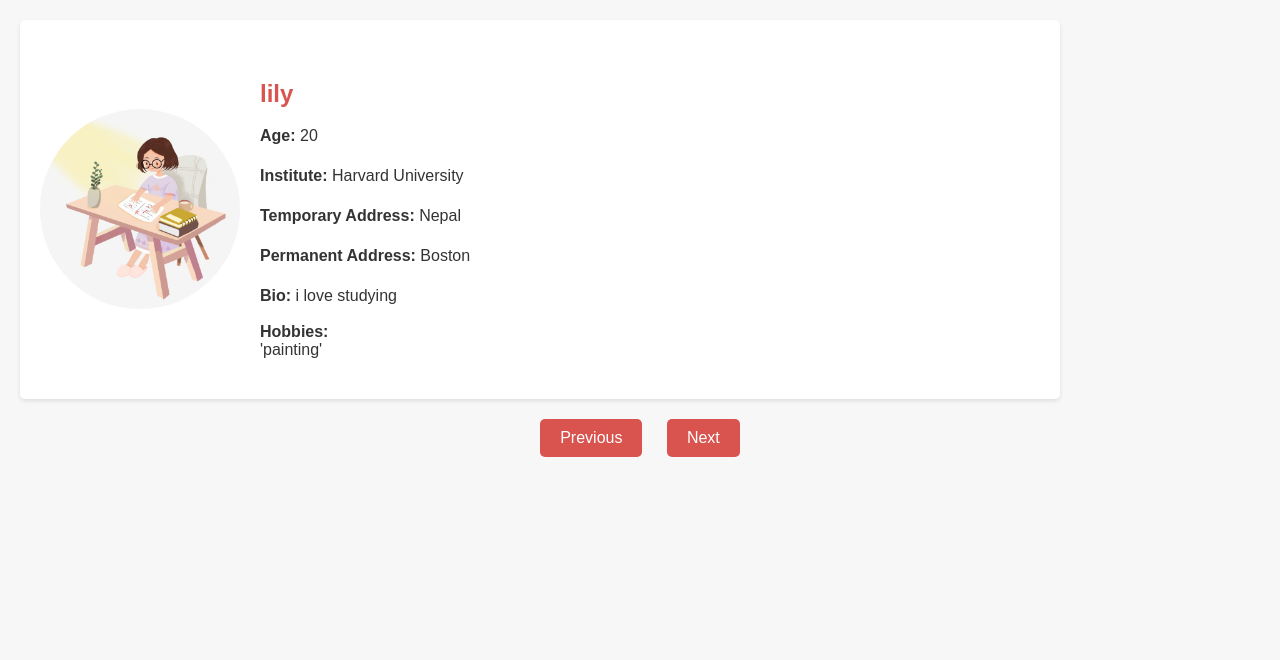
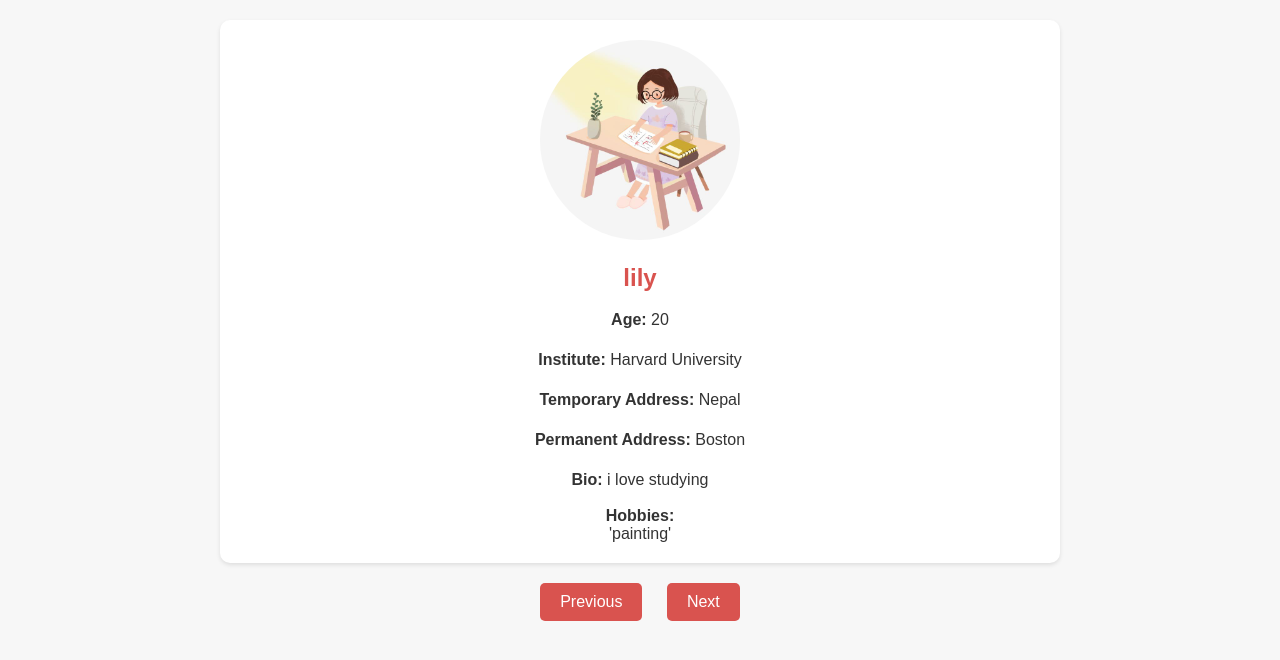
Before and after one commit to shreeeyaaa/finalroomie, a Django app: page /roomie/show_profiles?person_name=lily in a window 1280 px wide. Shown: the top 660 px of the page. Run offline with Django 3.2, Linux system fonts and the light colour scheme.

Commit message:
changes in user profile

```diff
--- a/roomie/templates/users.html
+++ b/roomie/templates/users.html
@@ -1,11 +1,11 @@
-
+<!--
 <!DOCTYPE html>
 <html lang="en">
 <head>
   <meta charset="UTF-8">
   <meta name="viewport" content="width=device-width, initial-scale=1.0">
   <title>User Profiles</title>
-  <!-- <link rel="stylesheet" href="style.css"> -->
+
   <style>
     body {
   font-family: Arial, sans-serif;
@@ -19,7 +19,7 @@
   display: flex;
   justify-content: space-between;
   margin: 20px;
-  max-width: 1000px; /* Limit container width for responsiveness */
+  max-width: 1000px;
   padding: 20px;
   border-radius: 5px;
   background-color: #fff;
@@ -27,7 +27,7 @@
 }
 
 .profile {
-  flex: 0 0 200px; /* Fix image width */
+  flex: 0 0 200px;
   display: flex;
   justify-content: center;
   align-items: center;
@@ -40,12 +40,12 @@
 }
 
 .details {
-  flex: 1; /* Flexible width for details */
+  flex: 1;
   padding: 20px;
 }
 
 .details h2 {
-  color: #d9534f; /* Slightly red color */
+  color: #d9534f;
   margin-bottom: 10px;
 }
 
@@ -113,10 +113,7 @@
   </div>
 
   <div class="navigation">
-    <!-- <form action="{% url 'show_profiles' %}" method="get">
-      <button type="submit" name="backward">Previous</button>
-      <button type="submit" name="forward">Next</button>
-    </form> -->
+
     <form action="{% url 'show_profiles' %}" method="get">
         <input type="hidden" name="person_name" value="{{ current_user_data.name }}">
         <button type="submit" name="backward">Previous</button>
@@ -126,4 +123,122 @@
   </div>
 
 </body>
+</html> -->
+<!DOCTYPE html>
+<html lang="en">
+<head>
+  <meta charset="UTF-8">
+  <meta name="viewport" content="width=device-width, initial-scale=1.0">
+  <title>User Profiles</title>
+  <style>
+    body {
+      font-family: Arial, sans-serif;
+      margin: 0;
+      padding: 0;
+      background-color: #f7f7f7;
+      color: #333;
+    }
+
+    .container {
+      max-width: 800px;
+      margin: 20px auto; /* Center the container horizontally */
+      padding: 20px;
+      border-radius: 10px;
+      background-color: #fff;
+      box-shadow: 0 2px 4px rgba(0, 0, 0, 0.1);
+    }
+
+    .profile {
+      text-align: center;
+    }
+
+    .profile img {
+      max-width: 200px;
+      height: auto;
+      border-radius: 50%;
+    }
+
+    .details {
+      margin-top: 20px;
+    }
+
+    .details h2 {
+      color: #d9534f;
+      margin-bottom: 10px;
+      text-align: center;
+    }
+
+    .details p {
+      margin-bottom: 5px;
+      line-height: 1.5;
+    }
+
+    .info {
+      margin-bottom: 15px;
+      text-align: center;
+    }
+
+    .details .info strong {
+      font-weight: bold;
+    }
+
+    .hobbies {
+      list-style: none;
+      padding: 0;
+      margin: 0;
+      text-align: center;
+    }
+
+    .navigation {
+      display: flex;
+      justify-content: center;
+      margin-top: 20px;
+    }
+
+    .navigation button {
+      padding: 10px 20px;
+      font-size: 16px;
+      background-color: #d9534f;
+      color: #fff;
+      border: none;
+      border-radius: 5px;
+      cursor: pointer;
+      transition: background-color 0.2s ease-in-out;
+      margin: 0 10px;
+    }
+  </style>
+</head>
+<body>
+
+  <div class="container">
+    <div class="profile">
+      <img src="{{ current_user_data.image_path }}" alt="{{ current_user_data.name }}">
+    </div>
+    <div class="details">
+      <h2>{{ current_user_data.name }}</h2>
+      <div class="info">
+        <p><strong>Age:</strong> {{ current_user_data.age }}</p>
+        <p><strong>Institute:</strong> {{ current_user_data.name_of_institute }}</p>
+        <p><strong>Temporary Address:</strong> {{ current_user_data.temporary_address }}</p>
+        <p><strong>Permanent Address:</strong> {{ current_user_data.permanent_address }}</p>
+        <p><strong>Bio:</strong> {{ current_user_data.bio }}</p>
+      </div>
+      <ul class="hobbies">
+        <li><strong>Hobbies:</strong></li>
+        {% for hobby in current_user_data.hobbies %}
+          <li>{{ hobby }}</li>
+        {% endfor %}
+      </ul>
+    </div>
+  </div>
+
+  <div class="navigation">
+    <form action="{% url 'show_profiles' %}" method="get">
+        <input type="hidden" name="person_name" value="{{ current_user_data.name }}">
+        <button type="submit" name="backward">Previous</button>
+        <button type="submit" name="forward">Next</button>
+    </form>
+  </div>
+
+</body>
 </html>
--- a/user_data.txt
+++ b/user_data.txt
@@ -1,6 +1,6 @@
-Name: Samikshya Bhusal, Age: 20, Name_of_institute: Pulchowk Campus, permanent_address: Dang, temporary_address: Kathmandu, bio: hi, hobbies: ['dancing', 'painting'], Latitude: 27.6644, Longitude: 85.3188
-Name: Shreya Shrestha, Age: 19, Name_of_institute: Pulchowk Campus, permanent_address: Chitwan, temporary_address: Kathmandu, bio: hii, hobbies: ['painting', 'hiking'], Latitude: 27.6644, Longitude: 85.3188
-Name: Oshika Neupane, Age: 20, Name_of_institute: Pulchowk Campus, permanent_address: Pokhara, temporary_address: Lalitpur, bio: HIIII, hobbies: ['dancing' 'painting'], Latitude: 24.00, Longitude: 45.76
+Name: Samikshya Bhusal, Age: 20, Name_of_institute: Rampur Campus, permanent_address: Dang, temporary_address: Kathmandu, bio: Hello! I'm Samikshya a biology major with a passion for animals and the environment. I spend most of my time volunteering at animal shelters or hiking in nature reserves. I'm also a foodie and love experimenting with plant-based recipes. I'm looking for a roommate who shares my love for animals and enjoys outdoor adventures. , hobbies: ['dancing', 'painting'], Latitude: 27.6644, Longitude: 85.3188
+Name: Shreya Shrestha, Age: 19, Name_of_institute: KU, permanent_address: Chitwan, temporary_address: Kathmandu, bio: Hi there! I'm Shreya , hobbies: ['painting', 'hiking'], Latitude: 27.6644, Longitude: 85.3188
+Name: Oshika Neupane, Age: 20, Name_of_institute: IOM, permanent_address: Pokhara, temporary_address: Lalitpur, bio: Hey everyone I'm Oshika a music enthusiast and aspiring guitarist. I'm studying Psychology and enjoy deep conversations about human behavior. When I'm not studying, I like to jam out with my guitar or go hiking in nature. I'm searching for a roommate who is friendly and shares similar interests in music and outdoor activities., hobbies: ['dancing' 'painting'], Latitude: 24.00, Longitude: 45.76
 Name: Sadhana Panthi, Age: 20, Name_of_institute: Pulchowk Campus, permanent_address: Sinamangal, temporary_address: Sinamangal, bio: Hi I'm Sadhana, hobbies: ['dancing'], Latitude: 99.76, Longitude: 45.77
 Name: lily, Age: 20, Name_of_institute: Harvard University, permanent_address: Boston, temporary_address: Nepal, bio: i love studying, hobbies: ['painting'], Latitude: 11, Longitude: 11
 Name: Chameli, Age: 18, Name_of_institute: IOM, permanent_address: jhamsikhel, temporary_address: Nepal, bio: laughing, hobbies: ['singing'], Latitude: 11, Longitude: 11
```
Also changed, not shown: db.sqlite3.
